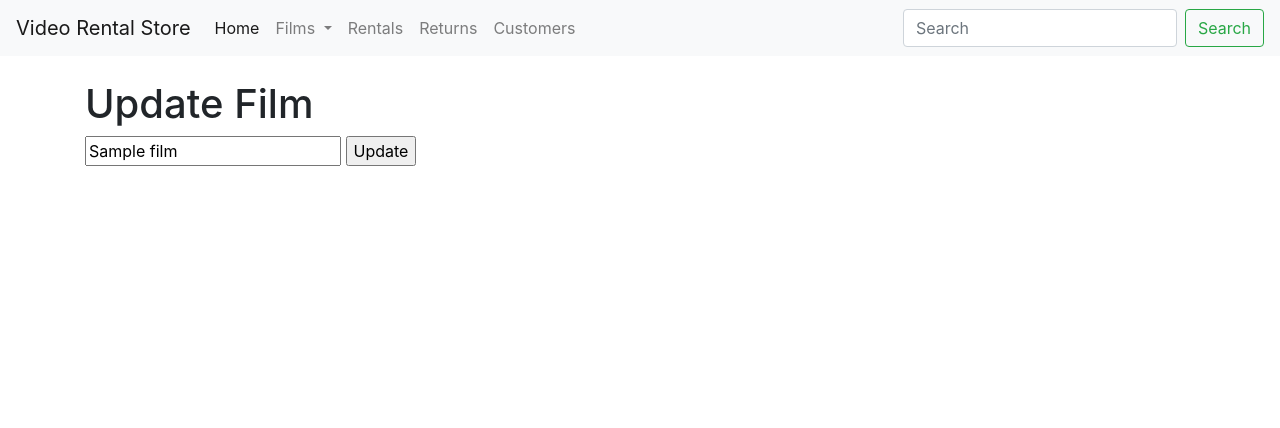
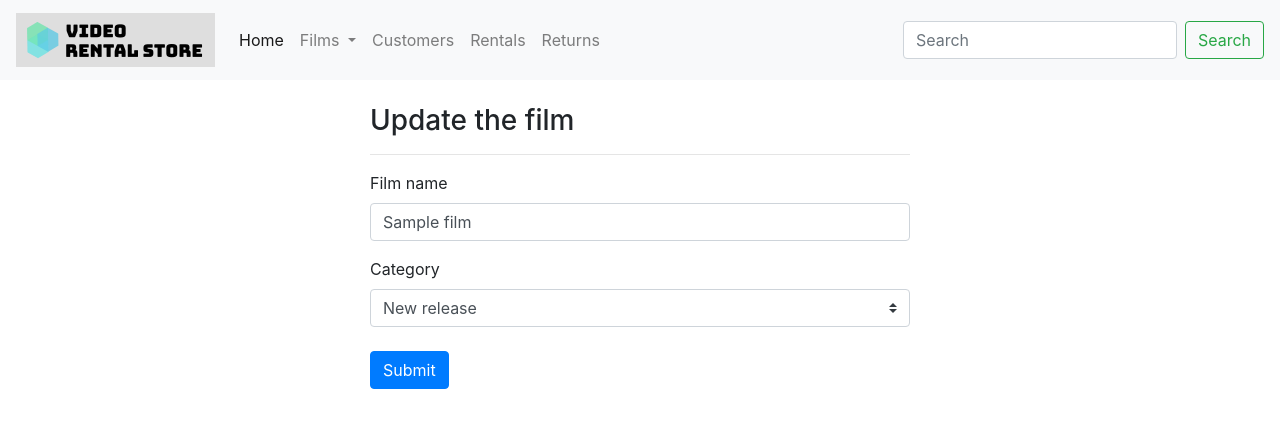
Before and after one commit to PengKuang/VideoRentalStore, a Flask app: page /update/1 in a window 1280 px wide. Shown: the top 428 px of the page. Run offline with Flask 2, Linux system fonts and the light colour scheme; tables that the repository leaves empty hold one stand-in row (values such as "Sample post"); some libraries are stand-ins or nearby versions.

Commit message:
clean up views

```diff
--- a/app.py
+++ b/app.py
@@ -105,12 +105,14 @@ def delete(id):
 @app.route('/update/<int:id>', methods=['GET', 'POST'])
 def update(id):
     film = Film.query.get_or_404(id)
+    oldname = film.name
 
     if request.method == 'POST':
         film.name = request.form['fname']
-
+        film.category = request.form['fcategory']
         try:
             db.session.commit()
+            flash(f'The film {oldname} has been updated!', 'success')
             return redirect('/')
         except:
             return 'there was an issue updating the film'
@@ -243,7 +245,7 @@ def return_film(id):
                     db.session.add(new_return)
                     db.session.commit()
                     flash(f'The return for {form.film_name.data} has been added!','success')
-                    return redirect('/rentals')
+                    return redirect('/returns')
 
                 except:
                     return 'There was an issue adding the return'
@@ -261,7 +263,7 @@ def return_film(id):
                     db.session.add(new_return)
                     db.session.commit()
                     flash(f'The return for {form.film_name.data} has been added!','success')
-                    flash('Updating bonus points for the customer')
+                    # flash('Updating bonus points for the customer')
                     customer = Customer.query.get_or_404(rental.cust_id)
                     bpt = calculate_bonus_point(rental.film_category)
                     customer.bonus_points += bpt
--- a/forms.py
+++ b/forms.py
@@ -10,7 +10,7 @@ class CustomerForm(FlaskForm):
                            validators=[DataRequired(), Length(min=1, max=50)])
     email = StringField('Email',
                         validators=[DataRequired(), Email(), Length(min=1, max=120)])
-    submit = SubmitField('Add')
+    submit = SubmitField('Submit')
 
 class RentalForm(FlaskForm):
     film_name = StringField('Film name',
@@ -21,7 +21,7 @@ class RentalForm(FlaskForm):
                         validators=[DataRequired()])
     end_date = DateField('End date', format='%Y-%m-%d',
                         validators=[DataRequired()])
-    submit = SubmitField('Add')
+    submit = SubmitField('Submit')
 
 class ReturnForm(FlaskForm):
     film_name = StringField('Film name',
--- a/static/css/main.css
+++ b/static/css/main.css
@@ -3,7 +3,15 @@
     font-family: sans-serif;
 } */
 
-#addfilmform{
+/* img{ */
+    /* object-fit: none; Do not scale the image */
+    /* object-position: center; Center the image within the element */
+    /* width: 100%;
+    max-height: 40px;
+    margin-bottom: 1rem; */
+/* } */
+
+/* #addfilmform{
     border: rgb(226, 18, 18);
     border-width: 3px;
-}
+} */
--- a/templates/add-rental.html
+++ b/templates/add-rental.html
@@ -70,7 +70,7 @@
                     </div>
                 </fieldset>
                 <div class="form-group">
-                    {{ form.submit(class="btn btn-info") }}
+                    {{ form.submit(class="btn btn-warning") }}
                 </div>
             </form>
         </div>
--- a/templates/base.html
+++ b/templates/base.html
@@ -12,10 +12,14 @@
 <body>
     {% block navbar %}
       <nav class="navbar navbar-expand-lg navbar-light bg-light">
-        <a class="navbar-brand" href="#">Video Rental Store</a>
+        <!-- <a class="navbar-brand" href="#">Video Rental Store</a>
         <button class="navbar-toggler" type="button" data-toggle="collapse" data-target="#navbarSupportedContent" aria-controls="navbarSupportedContent" aria-expanded="false" aria-label="Toggle navigation">
           <span class="navbar-toggler-icon"></span>
-        </button>
+        </button> -->
+
+        <a class="navbar-brand" href="#" >
+          <img id="logo" src="/static/img/logo-new.png" alt="">
+        </a>
 
         <div class="collapse navbar-collapse" id="navbarSupportedContent">
           <ul class="navbar-nav mr-auto">
@@ -34,13 +38,13 @@
               </div>
             </li>
             <li class="nav-item">
+              <a class="nav-link" href="/customers">Customers</a>
+            </li>
+            <li class="nav-item">
               <a class="nav-link" href="/rentals">Rentals</a>
             </li>
             <li class="nav-item">
               <a class="nav-link" href="/returns">Returns</a>
-            </li>
-            <li class="nav-item">
-              <a class="nav-link" href="/customers">Customers</a>
             </li>
           </ul>
           <form class="form-inline my-2 my-lg-0">
--- a/templates/return-rental.html
+++ b/templates/return-rental.html
@@ -85,7 +85,7 @@
                     </div>
                 </fieldset>
                 <div class="form-group">
-                    {{ form.submit(class="btn btn-info") }}
+                    {{ form.submit(class="btn btn-success") }}
                 </div>
             </form>
         </div>
--- a/templates/update.html
+++ b/templates/update.html
@@ -6,13 +6,27 @@
 
 {% block content %}
 <div class="container">
-    <h1>Update Film</h1>
-
-    <div class="form">
-        <form action="/update/{{film.id}}" method="POST">
-            <input type="text" name="fname" value="{{film.name}}"/>
-            <input type="submit" value="Update">
-        </form>
+    <div class="row justify-content-center">
+        <div id="addfilmform" class="col-6">
+            <h3>Update the film</h3>
+            <hr/>
+            <form action="/update/{{film.id}}" method="POST" >
+                <div class="form-group">
+                    <label for="film_name">Film name</label>
+                    <input type="text" class="form-control" name="fname" id="film_name" value="{{film.name}}">
+                </div>
+                <div>
+                    <label for="categoryInput">Category</label>
+                    <select class="custom-select" name="fcategory" id="categoryInput">
+                        <option selected value="new release">New release</option>
+                        <option value="regular film">Regular film</option>
+                        <option value="old film">Old film</option>
+                    </select>
+                </div>
+                <br/>
+                <input class="btn btn-primary" type="submit" value="Submit">
+            </form>
+        </div>
     </div>
 </div>
 {% endblock%}
```
Also changed, not shown: templates/backup.html (deleted, +0 -38 lines), templates/customers.html (+14 -0 lines), templates/index.html (+10 -11 lines), templates/rent.html (deleted, +0 -41 lines), templates/rentals.html (+2 -26 lines), templates/returns.html (+8 -8 lines), static/img/logo-new.png (added).
